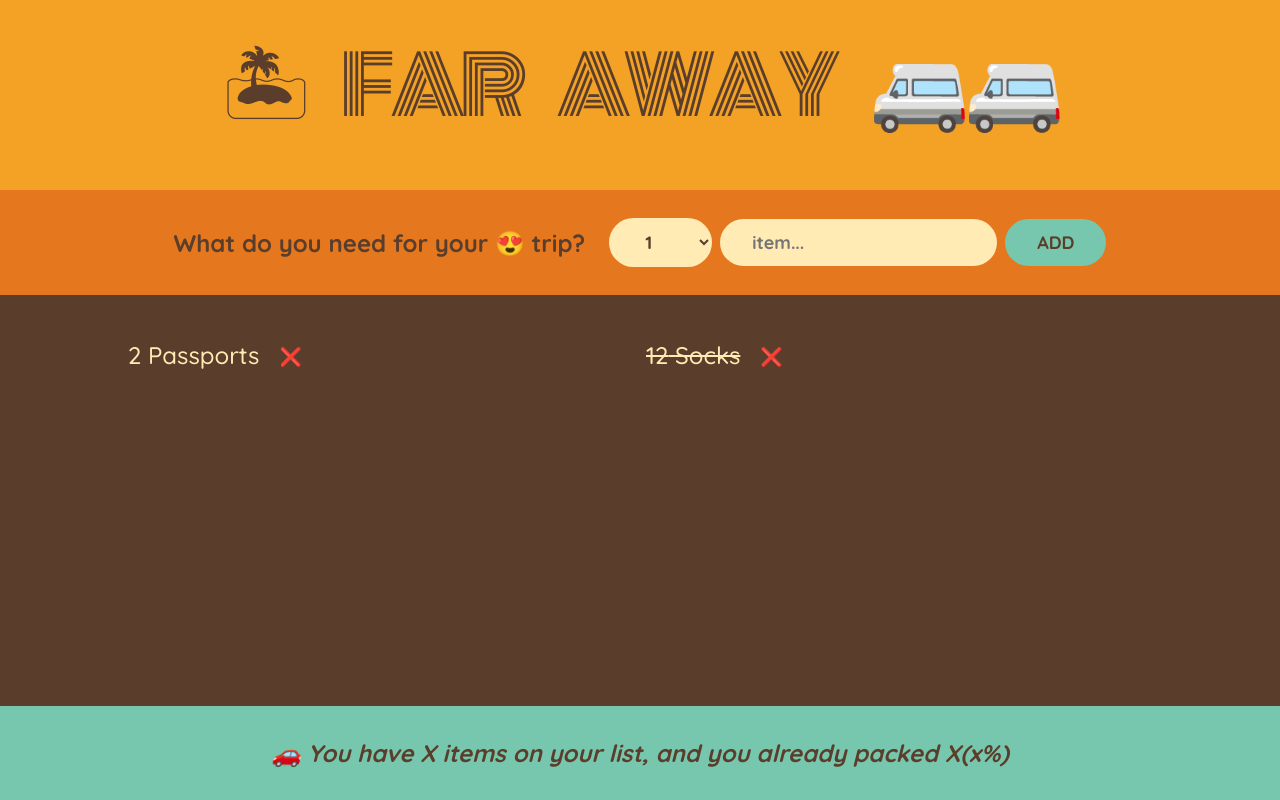
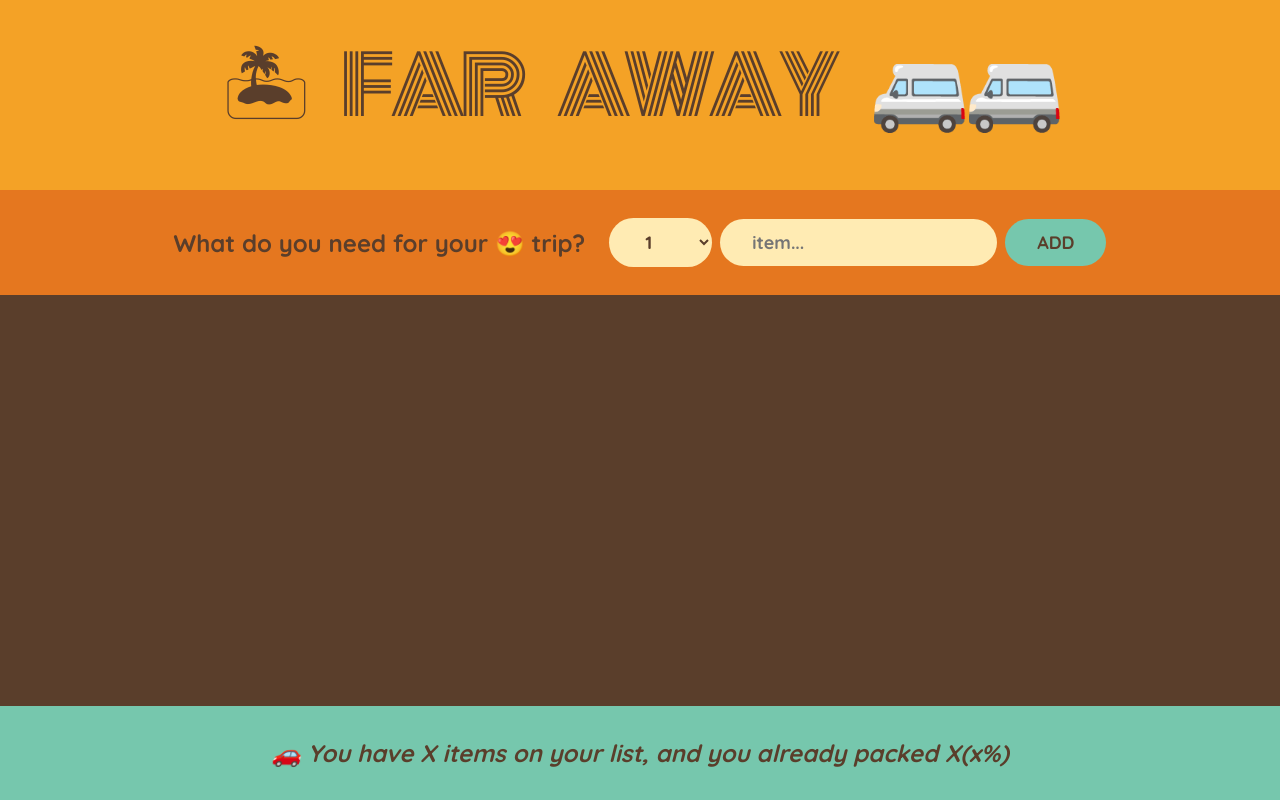
Before and after one commit to Shalahur/react-learning, a React (Create React App) app in the folder travel-list/: page / in a window 1280 px wide. Built offline with nearby package versions, Linux system fonts and the light colour scheme.

Commit message:
state lift-up - as we know state only work on downward. so if we need to use state side by side or upward then we need to lift-up the stage

```diff
--- a/travel-list/src/App.js
+++ b/travel-list/src/App.js
@@ -6,11 +6,18 @@
 ];
 
 export default function App() {
+
+	const [items, setItems] = useState([]);
+
+	function handleAddItem(item) {
+		setItems([...items, item]);
+	}
+
 	return (
 		<div className="app">
 			<Logo/>
-			<Form/>
-			<PackingList/>
+			<Form onAddItem={handleAddItem}/>
+			<PackingList items={items}/>
 			<Stats/>
 		</div>
 	);
@@ -20,7 +27,7 @@
 	return <h1>🏝 Far Away 🚐🚐</h1>;
 }
 
-function Form() {
+function Form({onAddItem}) {
 
 	const [description, setDescription] = useState("");
 	const [quantity, setQuantity] = useState(1);
@@ -32,6 +39,7 @@
 
 		const newItems = {description: description, quantity: quantity, packed: false, id: new Date()};
 		console.log(newItems);
+		onAddItem(newItems);
 		setDescription("");
 		setQuantity(1);
 
@@ -50,11 +58,11 @@
 	);
 }
 
-function PackingList() {
+function PackingList({items}) {
 	return (
 		<div className="list">
 			<ul>
-				{initialItems.map((item) => (
+				{items.map((item) => (
 					<Item item={item} key={item.id}/>
 				))}
 			</ul>
```
